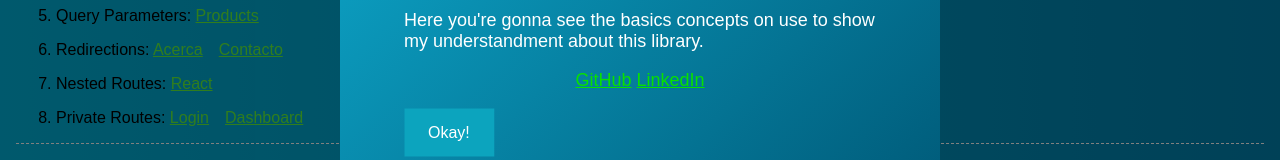
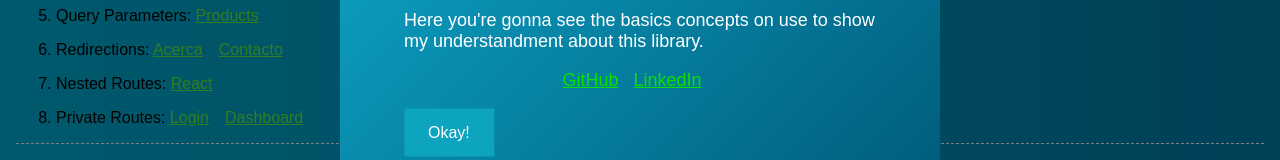
Before and after one commit to reche-git/03-React-Routes, a React (Create React App) app: page /#/ in a window 1280 px wide. Both pictures are taken after a click on the button "React Router". Shown: the part 436-596 px from the top of the page. Built offline with nearby package versions, Linux system fonts and the light colour scheme.

Commit message:
Links fixed

```diff
--- a/src/App.js
+++ b/src/App.js
@@ -32,17 +32,17 @@ function App() {
           <p style={{ textAlign: "center" }}>
             <a
               href="https://github.com/reche-git"
-              style={{ marginRight: "0px" }}
               rel="noreferrer"
               target="_blank"
+              style={{ marginRight: "5px" }}
             >
               GitHub
             </a>{" "}
             <a
               href="https://www.linkedin.com/in/alan-reche-5b651122a/"
-              style={{ marginRight: "0px" }}
               rel="noreferrer"
               target="_blank"
+              style={{ marginLeft: "5px" }}
             >
               LinkedIn
             </a>
```
